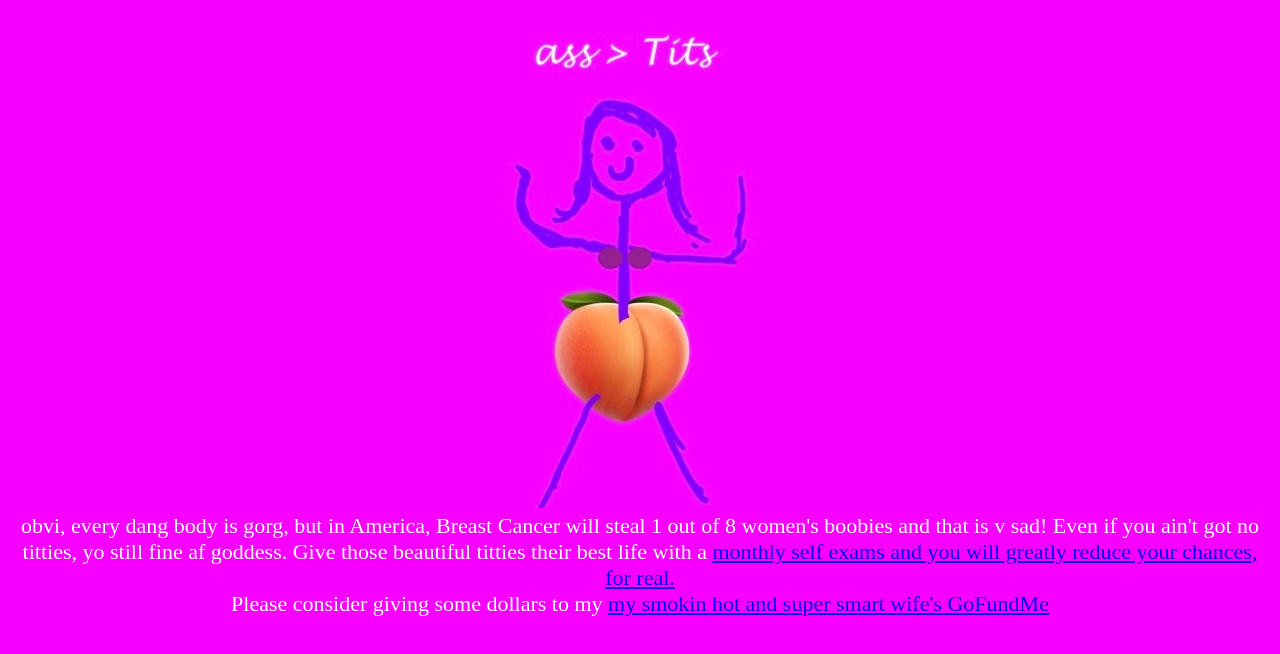
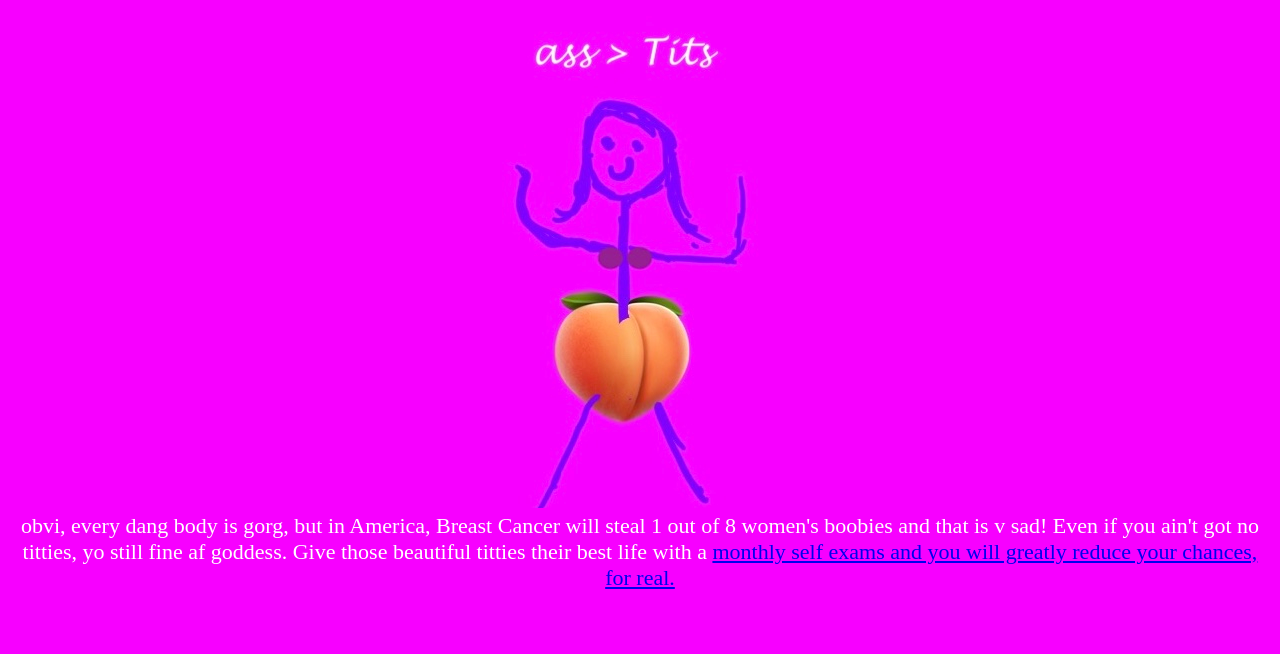
Before and after one commit to CFin86/itsForAGoodCause, a plain HTML site: page index.html in a window 1280 px wide. Drawn offline with Linux system fonts and the light colour scheme.

Commit message:
removed reference to ex-wife

```diff
--- a/index.html
+++ b/index.html
@@ -8,6 +8,6 @@
 </head>
 <body>
     <div id="bewbs"></div>
-    <p style="color:white; text-align:center; font-size: 22px; margin-top: 5px;">obvi, every dang body is gorg, but in America, Breast Cancer will steal 1 out of 8 women's boobies and that is v sad! Even if you ain't got no titties, yo still fine af goddess. Give those beautiful titties their best life with a <a href="https://www.cancer.org/cancer/breast-cancer/screening-tests-and-early-detection/american-cancer-society-recommendations-for-the-early-detection-of-breast-cancer.html" target"_blank">monthly self exams and you will  greatly reduce your chances, for real.</a> <br>Please consider giving some dollars to my <a href="https://www.gofundme.com/f/breast-cancer-treatment-for-lisa" target="_blank">my smokin hot and super smart wife's GoFundMe</a></p>
+    <p style="color:white; text-align:center; font-size: 22px; margin-top: 5px;">obvi, every dang body is gorg, but in America, Breast Cancer will steal 1 out of 8 women's boobies and that is v sad! Even if you ain't got no titties, yo still fine af goddess. Give those beautiful titties their best life with a <a href="https://www.cancer.org/cancer/breast-cancer/screening-tests-and-early-detection/american-cancer-society-recommendations-for-the-early-detection-of-breast-cancer.html" target"_blank">monthly self exams and you will  greatly reduce your chances, for real.</a></p>
 </body>
 </html>
```
